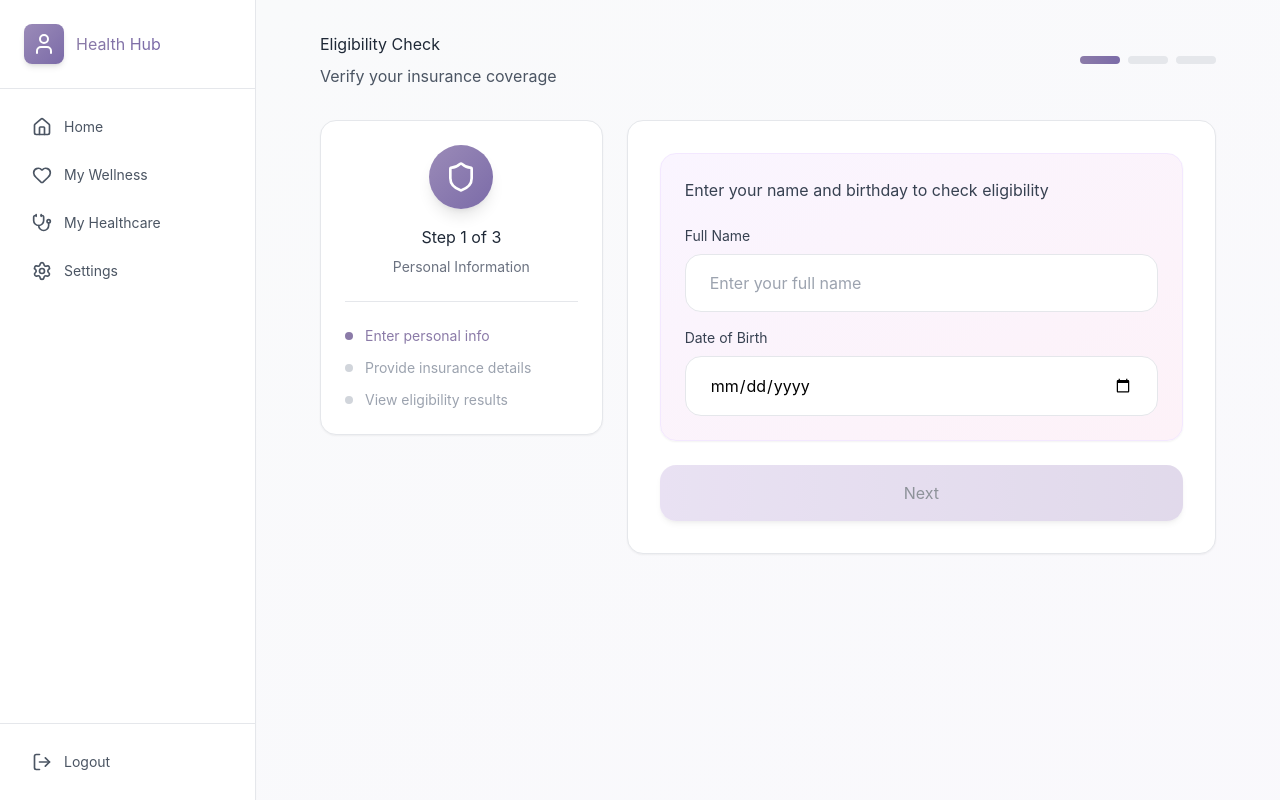
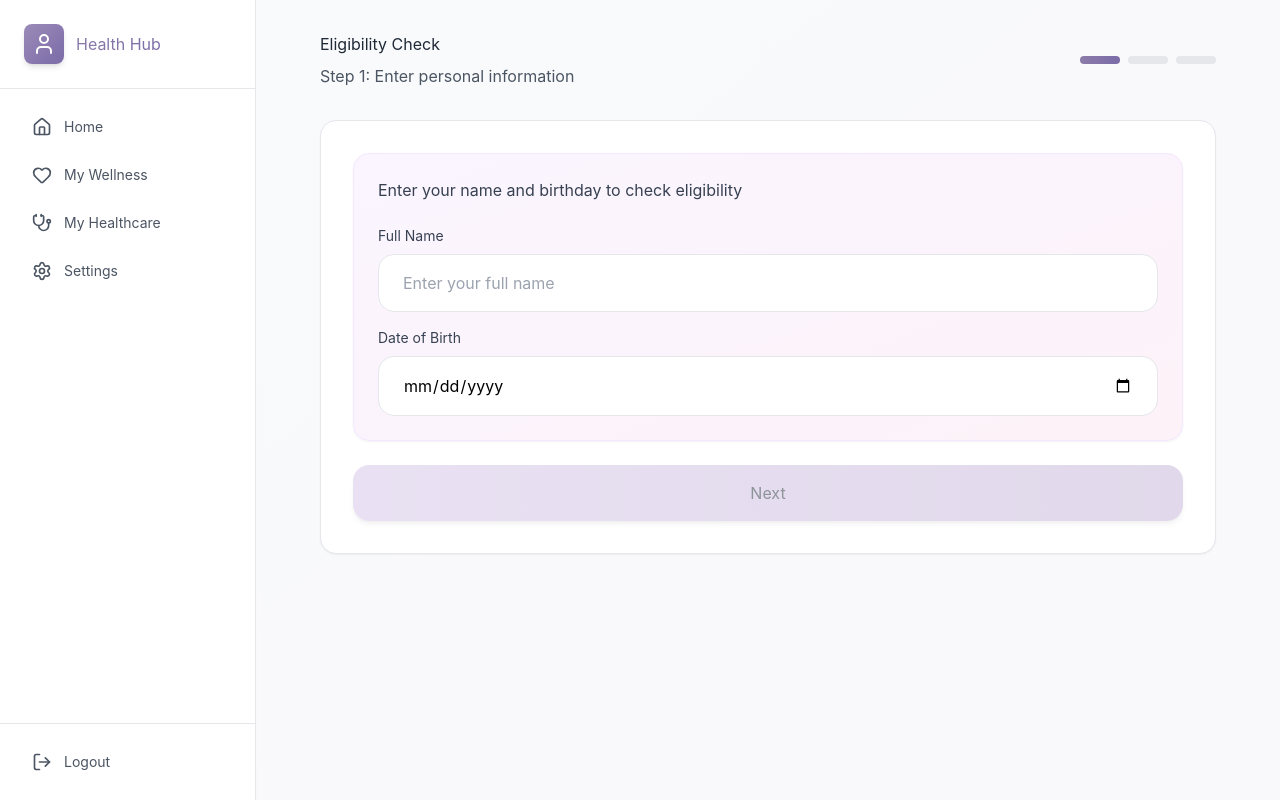
Before and after one commit to vxk8058/Health-Hub, a React (Create React App) app in the folder my-app/: page /eligibility-check in a window 1280 px wide. Built offline with nearby package versions, Linux system fonts and the light colour scheme.

Commit message:
updated EligibityCheck based on Evaluations

```diff
--- a/my-app/src/components/EligibilityCheck.tsx
+++ b/my-app/src/components/EligibilityCheck.tsx
@@ -21,6 +21,21 @@ export default function EligibilityCheck() {
     'Medicaid'
   ];
 
+  const handleMemberIdChange = (e: React.ChangeEvent<HTMLInputElement>) => {
+    let value = e.target.value.replace(/\D/g, ""); // remove non-digits
+
+    // Format XXXX-XXX-XXXX
+    if (value.length > 4 && value.length <= 7) {
+      value = value.replace(/(\d{4})(\d+)/, "$1-$2");
+    } else if (value.length > 7) {
+      value = value.replace(/(\d{4})(\d{3})(\d+)/, "$1-$2-$3");
+    }
+
+    // Limit to 11 digits (4 + 3 + 4)
+    if (value.length > 14) return;
+
+    setMemberId(value);
+  };
   const renderStep1 = () => (
     <div className="space-y-6">
       <div className="bg-gradient-to-br from-purple-50 to-pink-50 rounded-2xl p-6 border border-purple-100 shadow-sm">
@@ -91,8 +106,9 @@ export default function EligibilityCheck() {
             <input
               type="text"
               value={memberId}
-              onChange={(e) => setMemberId(e.target.value)}
-              placeholder="Enter your member ID"
+              onChange={handleMemberIdChange}
+              placeholder="XXXX-XXX-XXXX"
+              maxLength={14}
               className="w-full px-6 py-4 border border-gray-200 rounded-2xl focus:outline-none focus:border-[#8B7BA8] focus:ring-2 focus:ring-[#8B7BA8]/20 transition-all duration-200 bg-white"
             />
           </div>
@@ -108,7 +124,10 @@ export default function EligibilityCheck() {
         </button>
         <button
           onClick={() => setStep(3)}
-          disabled={!insuranceProvider || !memberId}
+          disabled={
+            !insuranceProvider ||
+            !/^\d{4}-\d{3}-\d{4}$/.test(memberId) // must match the format
+          }
           className="flex-1 bg-gradient-to-r from-[#D4C5E8] to-[#C4B5D8] hover:from-[#C4B5D8] hover:to-[#B4A5C8] text-gray-800 py-4 px-8 rounded-2xl transition-all duration-200 shadow-md hover:shadow-xl transform hover:-translate-y-0.5 disabled:opacity-50 disabled:cursor-not-allowed disabled:transform-none"
         >
           Check Eligibility
@@ -211,7 +230,11 @@ export default function EligibilityCheck() {
         <div className="flex items-center justify-between mb-8">
           <div>
             <h1 className="text-gray-800 mb-2">Eligibility Check</h1>
-            <p className="text-gray-600">Verify your insurance coverage</p>
+            <p className="text-gray-600">
+              {step === 1 && "Step 1: Enter personal information"}
+              {step === 2 && "Step 2: Enter your insurance details"}
+              {step === 3 && "Step 3: Eligibility Results"}
+            </p>
           </div>
           <div className="flex gap-2">
             <div className={`w-10 h-2 rounded-full transition-all duration-300 ${step === 1 ? 'bg-gradient-to-r from-[#8B7BA8] to-[#7B6BA8]' : 'bg-gray-200'}`} />
@@ -219,49 +242,9 @@ export default function EligibilityCheck() {
             <div className={`w-10 h-2 rounded-full transition-all duration-300 ${step === 3 ? 'bg-gradient-to-r from-[#8B7BA8] to-[#7B6BA8]' : 'bg-gray-200'}`} />
           </div>
         </div>
-
-        <div className="grid grid-cols-1 lg:grid-cols-3 gap-6">
-          {/* Left Sidebar - Step Info */}
-          <div className="lg:col-span-1">
-            <div className="bg-white rounded-2xl p-6 border border-gray-200 shadow-sm sticky top-6">
-              <div className="w-16 h-16 bg-gradient-to-br from-[#9B8BB8] to-[#7B6BA8] rounded-full flex items-center justify-center shadow-lg mx-auto mb-4">
-                {step === 3 ? (
-                  <CheckCircle2 className="w-8 h-8 text-white" />
-                ) : (
-                  <Shield className="w-8 h-8 text-white" />
-                )}
-              </div>
-              <div className="text-center mb-6">
-                <h3 className="text-gray-800 mb-2">Step {step} of 3</h3>
-                <p className="text-sm text-gray-500">
-                  {step === 1 && 'Personal Information'}
-                  {step === 2 && 'Insurance Details'}
-                  {step === 3 && 'Eligibility Results'}
-                </p>
-              </div>
-
-              <div className="space-y-3 pt-6 border-t border-gray-200">
-                <div className={`flex items-center gap-3 text-sm ${step >= 1 ? 'text-[#8B7BA8]' : 'text-gray-400'}`}>
-                  <div className={`w-2 h-2 rounded-full ${step >= 1 ? 'bg-[#8B7BA8]' : 'bg-gray-300'}`}></div>
-                  <span>Enter personal info</span>
-                </div>
-                <div className={`flex items-center gap-3 text-sm ${step >= 2 ? 'text-[#8B7BA8]' : 'text-gray-400'}`}>
-                  <div className={`w-2 h-2 rounded-full ${step >= 2 ? 'bg-[#8B7BA8]' : 'bg-gray-300'}`}></div>
-                  <span>Provide insurance details</span>
-                </div>
-                <div className={`flex items-center gap-3 text-sm ${step >= 3 ? 'text-[#8B7BA8]' : 'text-gray-400'}`}>
-                  <div className={`w-2 h-2 rounded-full ${step >= 3 ? 'bg-[#8B7BA8]' : 'bg-gray-300'}`}></div>
-                  <span>View eligibility results</span>
-                </div>
-              </div>
-            </div>
-          </div>
-
-          {/* Right Content - Forms */}
-          <div className="lg:col-span-2">
-            <div className="bg-white rounded-2xl p-8 border border-gray-200 shadow-sm">
-              {step === 1 ? renderStep1() : step === 2 ? renderStep2() : renderStep3()}
-            </div>
+        <div>
+          <div className="bg-white rounded-2xl p-8 border border-gray-200 shadow-sm">
+            {step === 1 ? renderStep1() : step === 2 ? renderStep2() : renderStep3()}
           </div>
         </div>
       </div>
```
